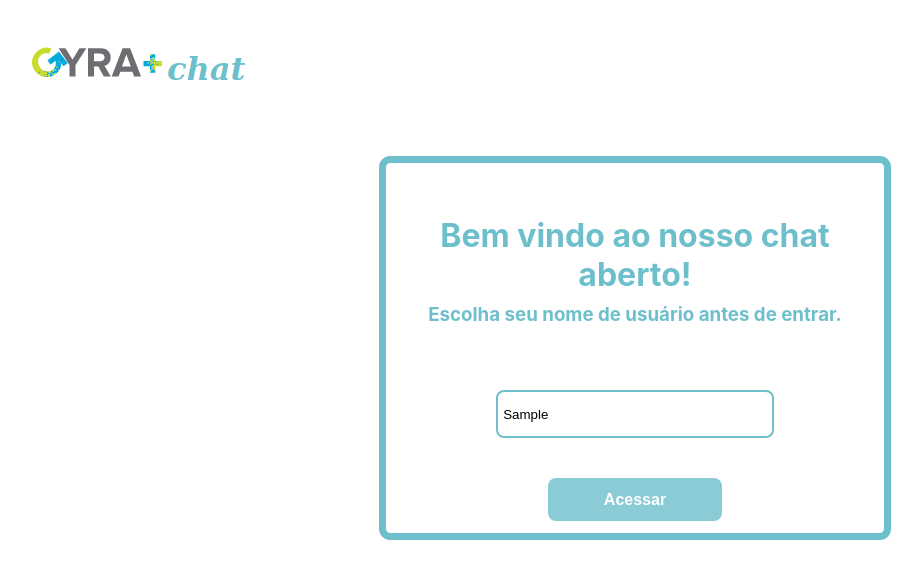
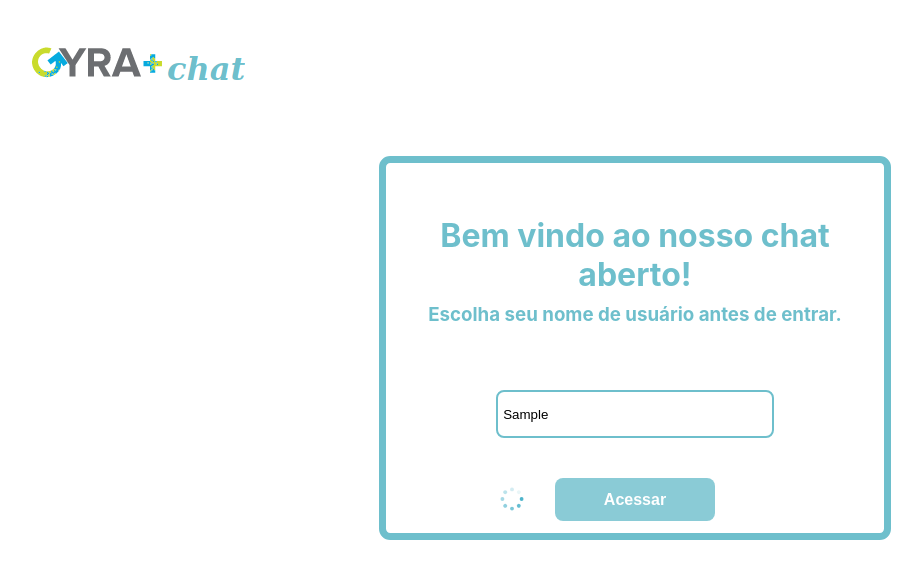
Before and after one commit to returndaniels/gyramais-chat, a React (Create React App) app in the folder frontend/: page / in a window 1280 px wide. Both pictures are taken after typing "Sample" into the empty fields and a click on the button "Acessar". Shown: the top 578 px of the page, without its empty margins (5-927 px from the left). Built offline with nearby package versions, Linux system fonts and the light colour scheme; no server answers.

Commit message:
Adicionado loading de login

```diff
--- a/frontend/src/components/Join/JoinForm.js
+++ b/frontend/src/components/Join/JoinForm.js
@@ -1,6 +1,7 @@
 import React from 'react';
 import useJoinForm from './useJoinForm';
 import JoinFormValidation from './JoinFromValidation';
+import loadingIo from '../../assets/loadingio.svg';
 import './JoinFrom.css';
 
 const JoinForm = ({ socket, className }) => {
@@ -27,9 +28,12 @@ const JoinForm = ({ socket, className }) => {
             onChange={handleChange}
             onBlur={handleBlur}
           />
-          <button type="submit" className="" disabled={submitting} style={{}}>
-              Acessar
-          </button>
+          <div className="submitContainer">
+            {submitting && <img alt="loaging..." src={loadingIo} />}
+            <button type="submit" className="" disabled={submitting} style={{}}>
+                Acessar
+            </button>
+          </div>
         </form>
       </div>
     </div>
--- a/frontend/src/components/Join/JoinFrom.css
+++ b/frontend/src/components/Join/JoinFrom.css
@@ -50,7 +50,7 @@
     color: #fff;
     font-size: medium;
     font-weight: bold;
-    width: 50%;
+    width: 40%;
     min-width: 10rem;
     height: 2.7rem;
     margin: 1rem auto 0;
@@ -62,3 +62,40 @@
 .joinInnerContainer .joinForm  button[type=submit]:hover {
     opacity: 1;
 }
+
+.joinInnerContainer .submitContainer {
+	position: relative;
+	display: flex;
+}
+
+.joinInnerContainer .submitContainer img {
+    position: absolute;
+	width: 2rem;
+    height: 2rem;
+    top: 35%;
+}
+
+@media only screen and (max-width: 885px) {
+    .joinInnerContainer .submitContainer img {
+        left: -1rem;
+    }
+}
+
+@media only screen and (min-width: 980px) {
+    .joinInnerContainer .submitContainer img {
+        left: 10%;
+    }
+}
+
+@media only screen and (min-width: 1315px) {
+    .joinInnerContainer .submitContainer img {
+        left: 15%;
+    }
+}
+
+
+@media only screen and (min-width: 1444px) {
+    .joinInnerContainer .submitContainer img {
+        left: 20%;
+    }
+}
```
Also changed, not shown: frontend/src/assets/loadingio.svg (added).
